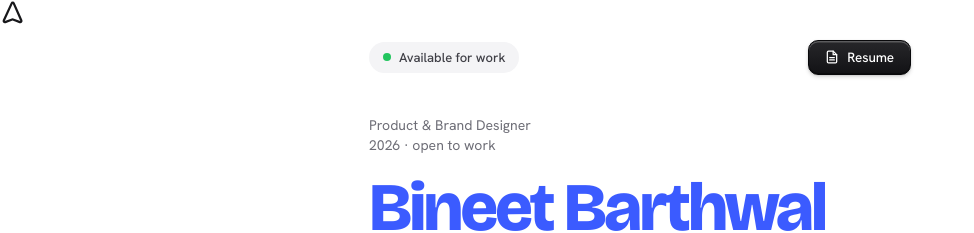
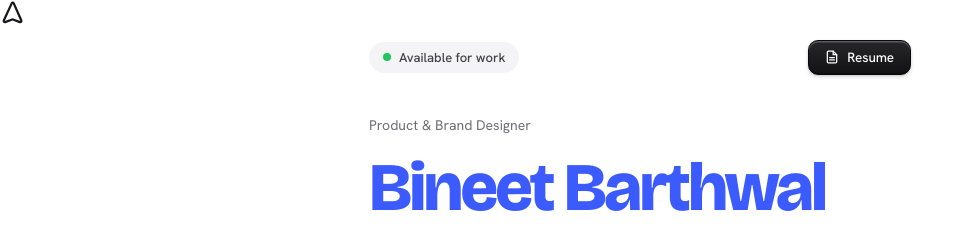
Before and after one commit to bineetbarthwal/bineet-barthwal.github.io, a Next.js app: page / in a window 1280 px wide. Shown: the top 233 px of the page, without its empty margins (0-974 px from the left). Built offline with nearby package versions, Linux system fonts and the light colour scheme.

Commit message:
fix: remove 2026 open to work timestamp from hero

```diff
--- a/src/app/page.js
+++ b/src/app/page.js
@@ -49,10 +49,9 @@ export default function Home() {
             </a>
           </div>
 
-          {/* Role & Year (Clean sans-serif, subtle grey) */}
+          {/* Role (Clean sans-serif, subtle grey) */}
           <div className="text-[14px] text-[#6E6E77] leading-[1.45] mb-5 font-normal">
             <p>Product &amp; Brand Designer</p>
-            <p>2026 · open to work</p>
           </div>
 
           {/* Name Display Heading (Bricolage Grotesque 800, exact #3B5BFF blue) */}
```
